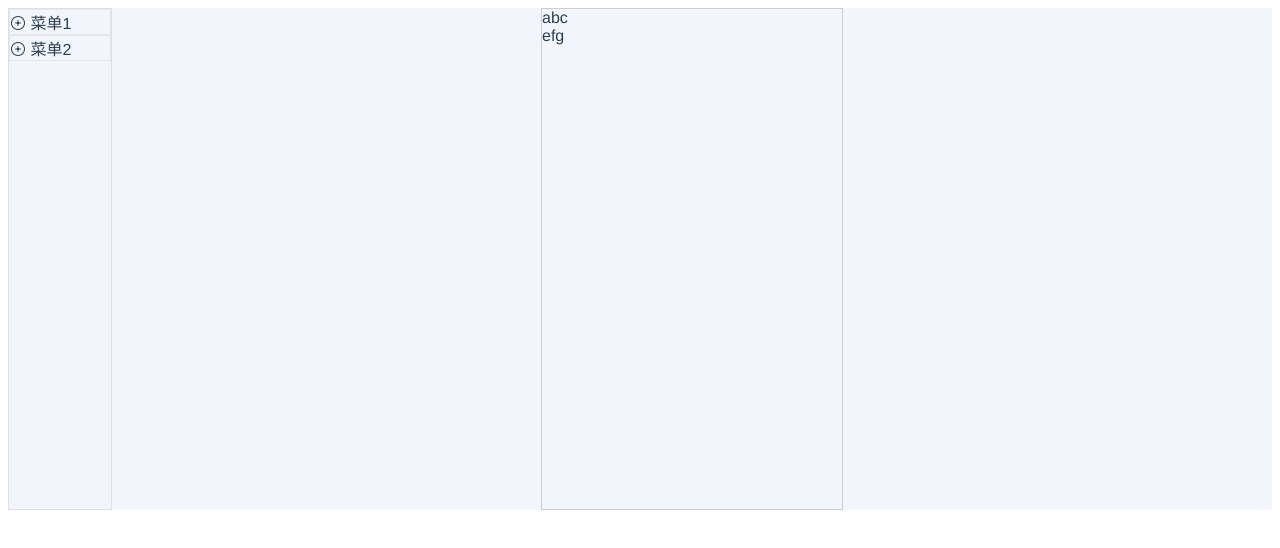
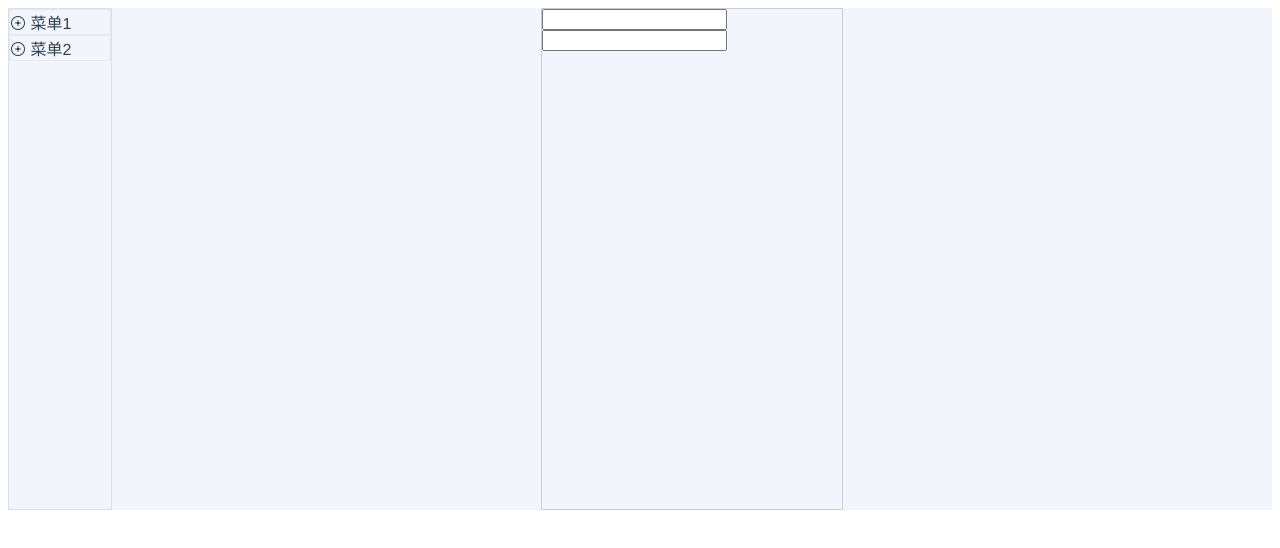
Before and after one commit to hahaaha/vue3Drag, a Vue app: page / in a window 1280 px wide. Shown: the top 548 px of the page. Built offline with nearby package versions, Linux system fonts and the light colour scheme.

Commit message:
feature: 让编辑区域可以渲染不同的组件

```diff
--- a/src/App.vue
+++ b/src/App.vue
@@ -1,19 +1,19 @@
 <template>
     <div id="drag_container">
         <ElementList />
-        <DragField />
+        <Editable />
     </div>
 </template>
 
 <script lang="ts">
 import { defineComponent } from 'vue'
-import DragField from './components/DragField.vue'
+import Editable from './components/Editable.vue'
 import ElementList from './components/ElementList.vue'
 
 export default defineComponent({
     name: 'App',
     components: {
-        DragField,
+        Editable,
         ElementList,
     },
 })
--- a/src/components/DragField.vue
+++ b/src/components/Editable.vue
@@ -10,34 +10,34 @@
             @end="dragging = false"
         >
             <template #item="{ element }">
-                <div class="list-group-item" :class="{ 'not-draggable': !enabled }">
-                    {{ element.name }}
-                </div>
+                <ElementRender :name="element.element" />
             </template>
         </draggable>
     </div>
 </template>
 
-<script>
-import { defineComponent } from "@vue/runtime-core"
+<script lang="ts">
+import { defineComponent, ref } from "@vue/runtime-core"
 import draggable from 'vuedraggable'
+import ElementRender from './ElementRender.vue'
+import { IElement } from './type/index'
 
 export default defineComponent({
     components: {
-        draggable
+        draggable,
+        ElementRender
     },
-    data() {
-        return {
-            enabled: true,
-            list: [{
-                name: 'abc',
-                id: 0
-            }, {
-                name: 'efg',
-                id: 1
-            }],
-            dragging: false
-        }
+    setup() {
+        const dragging = ref(false)
+        const list = ref<Pick<IElement,'id'|'element'>[]>([{
+            id: 0,
+            element: 'gInput',
+        }, {
+            id: 1,
+            element: 'gInput'
+        }])
+
+        return { list,dragging }
     }
 })
 </script>
--- a/src/components/ElementList.vue
+++ b/src/components/ElementList.vue
@@ -16,34 +16,39 @@
     </div>
 </template>
 
-<script>
-import { defineComponent } from "@vue/runtime-core";
-import draggable from 'vuedraggable';
+<script lang="ts">
+import { defineComponent, ref } from '@vue/runtime-core'
+import draggable from 'vuedraggable'
+import { IElement } from './type/index'
 
 export default defineComponent({
     components: {
-        draggable
+        draggable,
     },
-    data() {
-        return {
-            elementList: [{
+    setup() {
+        const elementList = ref<IElement[]>([
+            {
                 name: '123',
+                element: 'gInput',
                 title: '菜单1',
                 icon: 'el-icon-circle-plus-outline',
-                id: 0
-            }, {
+                id: 0,
+            },
+            {
                 name: '456',
+                element: 'gInput',
                 title: '菜单2',
                 icon: 'el-icon-circle-plus-outline',
-                id: 1
-            }]
-        }
+                id: 1,
+            },
+        ])
+        return { elementList }
     },
     methods: {
         log() {
             console.log(this.elementList)
-        }
-    }
+        },
+    },
 })
 </script>
 <style lang="scss">
--- /dev/null
+++ b/src/components/ElementRender.vue
@@ -0,0 +1,15 @@
+<script>
+import { defineComponent, h, resolveComponent } from "@vue/runtime-core";
+
+export default defineComponent({
+    props:{
+        name: {
+            type: String,
+            require: true
+        }
+    },
+    render() {
+        return h(resolveComponent(this.name))
+    }
+})
+</script>
--- /dev/null
+++ b/src/globalComponents/GlobalInput.vue
@@ -0,0 +1,3 @@
+<template>
+    <input type="text" />
+</template>
--- a/src/main.ts
+++ b/src/main.ts
@@ -2,5 +2,9 @@ import { createApp } from 'vue'
 import App from './App.vue'
 import ElementPlus from 'element-plus'
 import 'element-plus/lib/theme-chalk/index.css'
+import gInput from './globalComponents/GlobalInput.vue'
 
-createApp(App).use(ElementPlus).mount('#app')
+createApp(App)
+    .use(ElementPlus)
+    .component('gInput',gInput)
+    .mount('#app')
```
Also changed, not shown: src/components/type/index.ts (added, +7 -0 lines).
